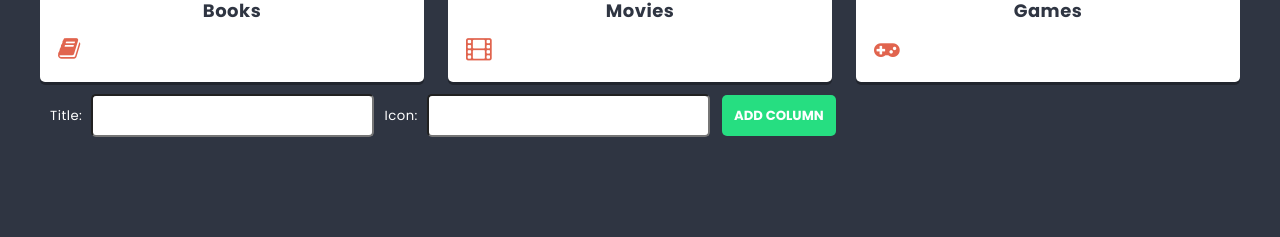
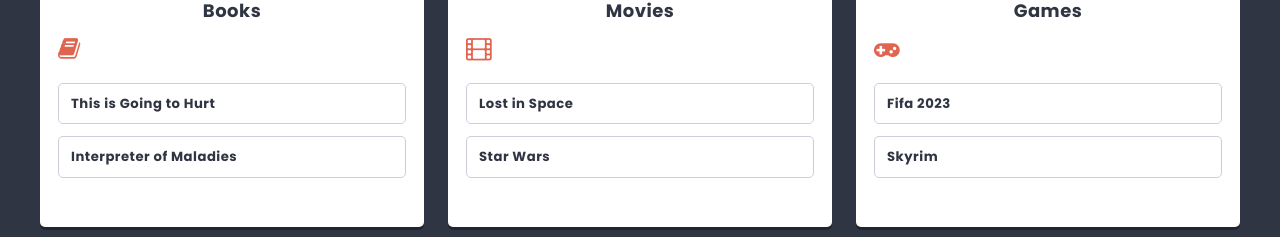
Before and after one commit to Cinamon88/FirstReactApp, a React (Create React App) app: page / in a window 1280 px wide. Shown: the part 558-795 px from the top of the page. Built offline with nearby package versions, Linux system fonts and the light colour scheme.

Commit message:
render Cards & add CardForm

```diff
--- /dev/null
+++ b/src/components/Card/Card.js
@@ -0,0 +1,9 @@
+import styles from './Card.module.scss';
+
+const Card = props => {
+    return (
+        <li className={styles.card}>{props.title}</li>
+    );
+};
+
+export default Card;
--- /dev/null
+++ b/src/components/Card/Card.module.scss
@@ -0,0 +1,13 @@
+@import '../../styles/settings.scss';
+
+.card {
+    position: relative;
+    background: $color-light;
+    border: 1px solid lighten($color-dark, 60%);
+    padding: $base-size;
+    margin: 0 0 $base-size 0;
+    border-radius: $radius;
+    display: flex;
+    justify-content: space-between;
+    font-weight: bold;
+}
--- a/src/components/Column/Column.js
+++ b/src/components/Column/Column.js
@@ -1,10 +1,15 @@
 import styles from './Column.module.scss'
+import Card from '../Card/Card';
 
 const Column = props => {
     return (
         <article className={styles.column}>
             <h2 className={styles.title}>{props.title}</h2>
             <span className={styles.icon + ' fa fa-' + props.icon} />
+
+            <ul className={styles.cards}>
+                {props.cards.map(card => <Card key={card.id} title={card.title} />)}
+            </ul>
         </article>
     );
 };
--- a/src/components/List/List.js
+++ b/src/components/List/List.js
@@ -7,14 +7,38 @@
 
 const List = () => {
   const [columns, setColumns] = useState([
-    { id: 1, title: 'Books', icon: 'book' },
-    { id: 2, title: 'Movies', icon: 'film' },
-    { id: 3, title: 'Games', icon: 'gamepad' }
+    {
+      id: 1,
+      title: 'Books',
+      icon: 'book',
+      cards: [
+        { id: 1, title: 'This is Going to Hurt' },
+        { id: 2, title: 'Interpreter of Maladies' }
+      ]
+    },
+    {
+      id: 2,
+      title: 'Movies',
+      icon: 'film',
+      cards: [
+        { id: 1, title: 'Lost in Space' },
+        { id: 2, title: 'Star Wars' }
+      ]
+    },
+    {
+      id: 3,
+      title: 'Games',
+      icon: 'gamepad',
+      cards: [
+        { id: 1, title: 'Fifa 2023' },
+        { id: 2, title: 'Skyrim' }
+      ]
+    }
   ]);
 
   const addColumn = newColumn => {
-		setColumns([...columns, { id: shortid(), title: newColumn.title, icon: newColumn.icon }]);
-};
+    setColumns([...columns, { id: shortid(), title: newColumn.title, icon: newColumn.icon, cards: [] }]);
+  };
 
   return (
     <div className={styles.list}>
@@ -23,7 +47,7 @@
       </header>
       <p className={styles.description}>Interesting things I want to check out</p>
       <section className={styles.columns}>
-        {columns.map(column => <Column key={column.id} title={column.title} icon={column.icon} />)}
+        {columns.map(column => <Column key={column.id} id={column.id} title={column.title} icon={column.icon} cards={column.cards} />)}
       </section>
       <ColumnForm action={addColumn} />
     </div>
```
Also changed, not shown: src/components/CardForm/CardForm.js (added, +22 -0 lines), src/components/CardForm/CardForm.module.scss (added, +11 -0 lines).
